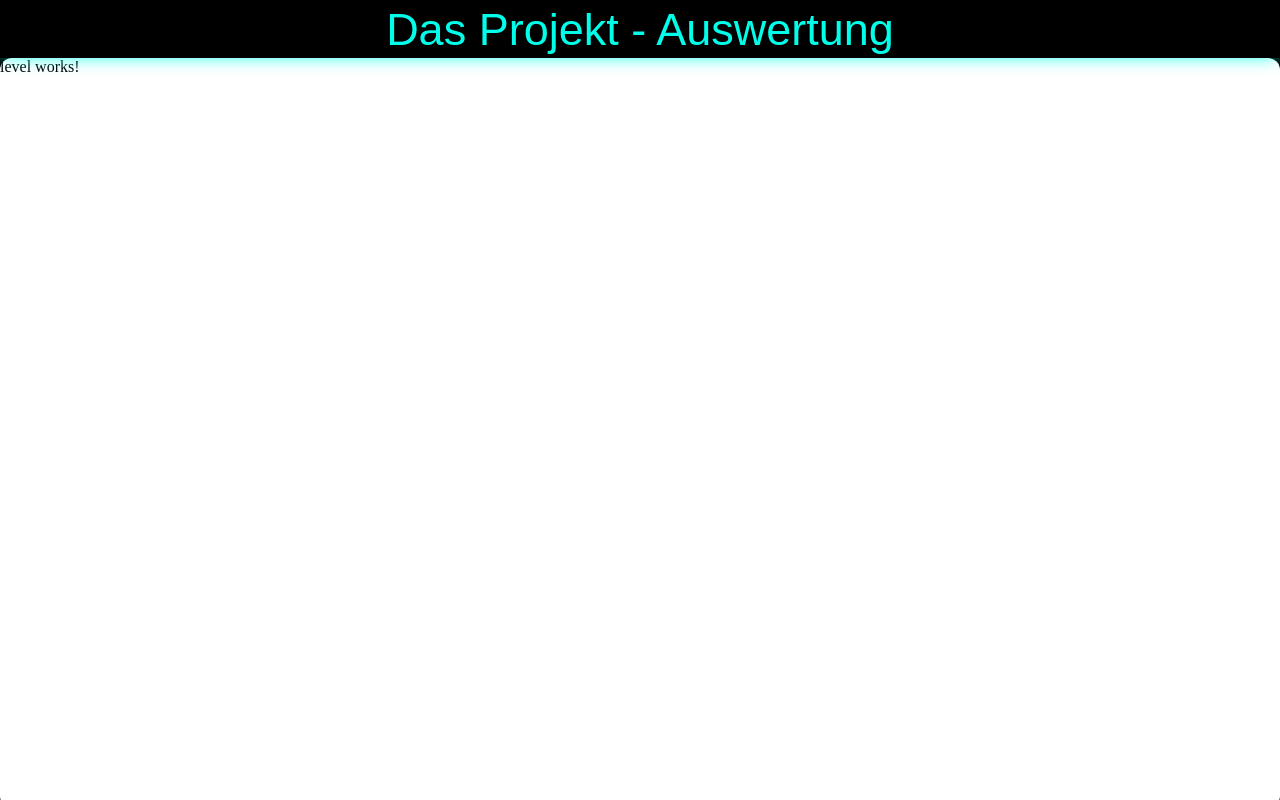
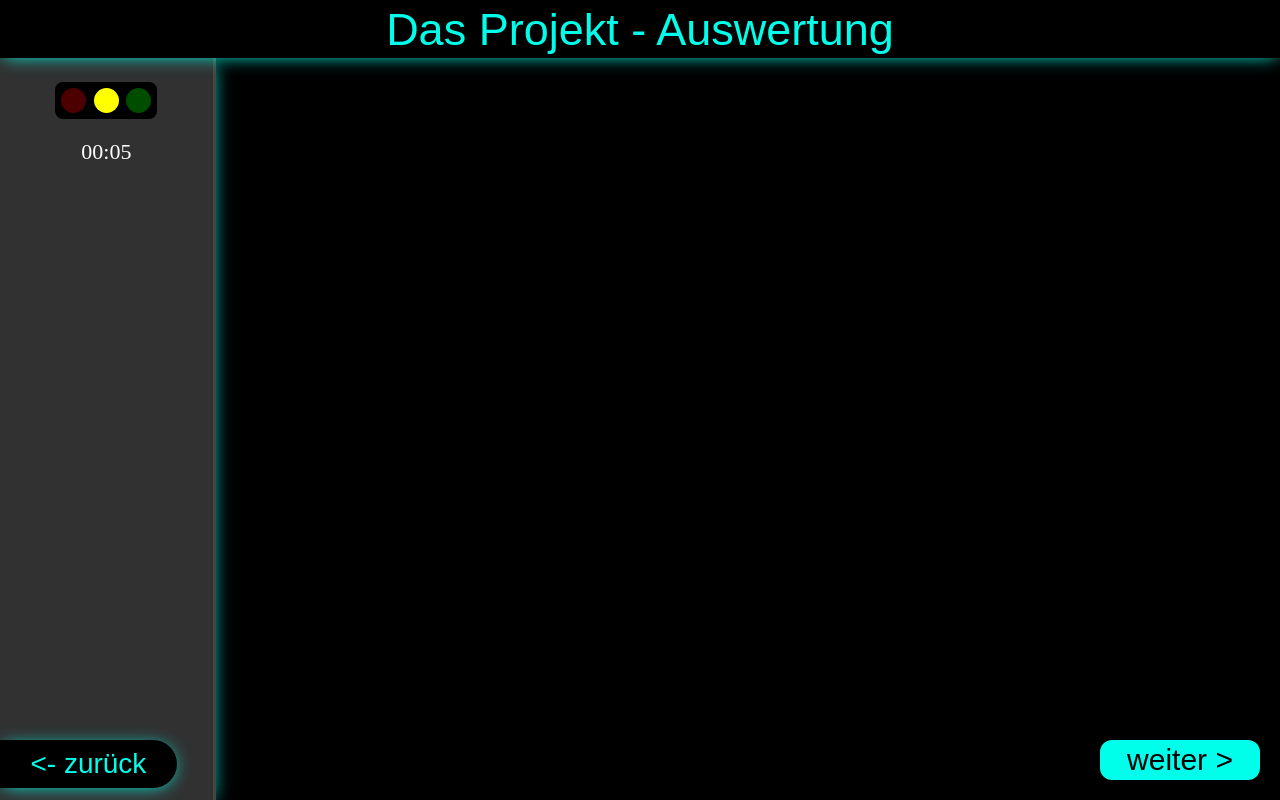
Before and after one commit to Superdaadi/LTG-Hackathon-Web, an Angular app: page /level/1 in a window 1280 px wide. Built offline with nearby package versions, Linux system fonts and the light colour scheme; a web font is replaced by a local one.

Commit message:
7-7-2025

```diff
--- a/angular.json
+++ b/angular.json
@@ -96,5 +96,8 @@
         }
       }
     }
+  },
+  "cli": {
+    "analytics": false
   }
 }
--- a/src/app/level/level.component.css
+++ b/src/app/level/level.component.css
@@ -0,0 +1,134 @@
+.full {
+    display: flex;
+    width: 100vw;
+}
+
+.sidebar{
+    display: flex;
+    flex-direction: column;
+    height: calc(100svh - 58px);
+    border-right: 3px solid rgb(69, 69, 69);
+    width: 16rem;
+    box-shadow: var(--f2) 0px 2px 18px -4px;
+    z-index: 1;
+}
+
+._1 {
+    margin-top: 20px;
+}
+
+.top, .bottom{
+    background-color: #313131;
+    display: flex;
+    flex-direction: column;
+    height: 100lvh;
+    padding: 12px;
+    padding-left: 0;
+    padding-right: 36px;
+    gap: 20px;
+}
+.top {
+    align-items: center;
+}
+.bottom{
+    height: 28px;
+    margin-top: -20px;
+    position: sticky;
+}
+
+.difSignal {
+    display: flex;
+    width: 90px;
+    background-color: black;
+    justify-content: space-between;
+    justify-self: center;
+    margin-left: 36px;
+    margin-top: 12px;
+    padding: 6px;
+    border-radius: 8px;
+}
+.difSignal > div {
+    width: 25px;
+    height: 25px;
+    border-radius: 50%;
+}
+.r {
+    background-color: red;
+    opacity: 30%;
+}
+.y {
+    background-color: yellow;
+}
+.g {
+    background-color: lime;
+    opacity: 30%;
+}
+
+.timer {
+    color: white;
+    font-size: 22px;
+    display: flex;
+    justify-content: center;
+    margin-left: 36px;
+}
+
+
+.exit {
+    font-family: var(--jers);
+    font-size: 28px;
+    color: var(--f2);
+    display: flex;
+    justify-content: center;
+    background-color: black;
+    padding: 8px;
+    border-radius: 0px 24px 24px 0px;
+    margin-top: -20px;
+    box-shadow: var(--f2) 0px 2px 18px -4px;
+    text-decoration: none;
+}
+
+
+
+
+
+.main {
+    background-color: black;
+    width: 100%;
+    position: relative;
+}
+
+.pre_btn {
+    position: absolute;
+    bottom: 20px;
+    left: 20px;
+}
+.pre_btn a{
+    color: var(--f2);
+}
+.next_btn {
+    position: absolute;
+    bottom: 20px;
+    right: 20px;
+    background-color: var(--f2);
+}
+.next_btn a{
+    color: black;
+}
+.btn {
+    width: 10rem;
+    height: 2.5rem;
+    display: flex;
+    justify-content: center;
+    align-items: center;
+    border-radius: 12px;
+}
+
+.btn a {
+    font-family: var(--jers);
+    font-size: 30px;
+    text-decoration: none;
+    cursor: pointer;
+}
+.btn a:hover {
+    text-decoration: underline;
+}
--- a/src/app/level/level.component.html
+++ b/src/app/level/level.component.html
@@ -1 +1,31 @@
-<p>level works!</p>
+<div class="full">
+    <div class="sidebar">
+        <div class="top">
+
+            <div class="difSignal">
+                <div class="r"></div>
+                <div class="y"></div>
+                <div class="g"></div>
+            </div>
+
+            <div class="timer">
+                {{displayTime}}
+            </div>
+
+        </div>
+
+
+        <div class="bottom">
+            <a class="exit" href="">
+                <- zurück
+            </a>
+        </div>
+    </div>
+
+    <div class="main">
+
+        <div class="next_btn btn">
+            <a href="">weiter ></a>
+        </div>
+    </div>
+</div>
--- a/src/app/level/level.component.ts
+++ b/src/app/level/level.component.ts
@@ -1,4 +1,4 @@
-import { Component } from '@angular/core';
+import { Component, OnInit, OnDestroy } from '@angular/core';
 
 @Component({
   selector: 'app-level',
@@ -8,5 +8,36 @@ import { Component } from '@angular/core';
   styleUrl: './level.component.css'
 })
 export class LevelComponent {
+  timeLeft: number = 0;
+  displayTime: string = '';
+  private intervalId: any;
 
+  ngOnInit(): void {
+    this.updateDisplayTime();
+
+    this.intervalId = setInterval(() => {
+      if (this.timeLeft >= 0) {
+        this.timeLeft ++;
+        this.updateDisplayTime();
+      } else {
+        clearInterval(this.intervalId);
+      }
+    }, 1000);
+  }
+
+  ngOnDestroy(): void {
+    if (this.intervalId) {
+      clearInterval(this.intervalId);
+    }
+  }
+
+  updateDisplayTime(): void {
+    const minutes = Math.floor(this.timeLeft / 60);
+    const seconds = this.timeLeft % 60;
+    this.displayTime = `${this.pad(minutes)}:${this.pad(seconds)}`;
+  }
+
+  pad(value: number): string {
+    return value < 10 ? '0' + value : value.toString();
+  }
 }
```
Also changed, not shown: 1 other file (tests, documents, lock files or other folders).
